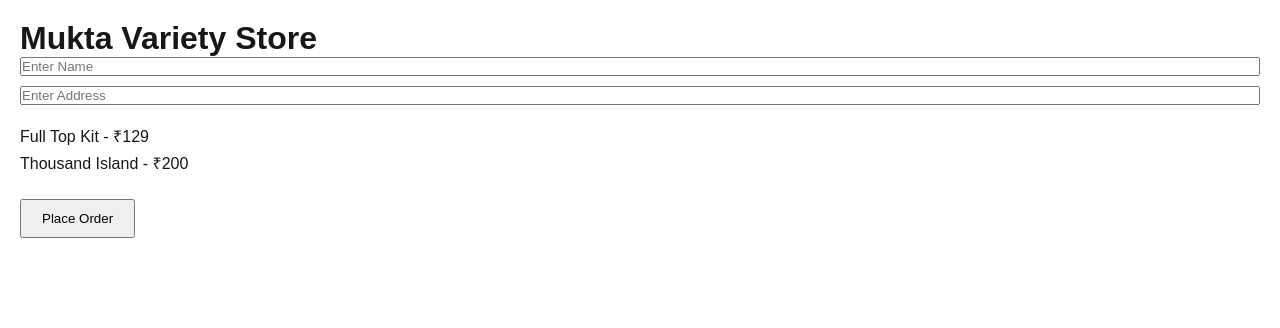
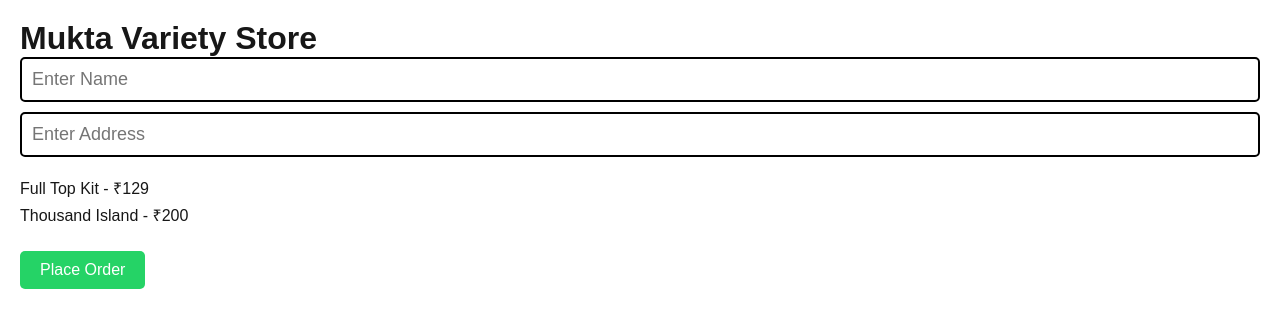
Before and after one commit to sarojrkhatri82-web/mukta-store, a Next.js app: page / in a window 1280 px wide. Shown: the top 328 px of the page. Built offline with nearby package versions, Linux system fonts and the light colour scheme.

Commit message:
Update store with visible inputs

```diff
--- a/pages/index.js
+++ b/pages/index.js
@@ -10,25 +10,21 @@ export default function Store() {
   ];
 
   const handlePlaceOrder = () => {
-    // Using your number 9530195743
     const message = `*New Order*%0AName: ${name}%0AAddress: ${address}%0AItems: ${products.map(p => p.name).join(', ')}`;
     window.open(`https://wa.me/919530195743?text=${message}`, '_blank');
   };
 
   return (
-    <div style={{ padding: '20px' }}>
+    <div style={{ padding: '20px', fontFamily: 'sans-serif' }}>
       <h1>Mukta Variety Store</h1>
-
       <div style={{ marginBottom: '20px', display: 'flex', flexDirection: 'column', gap: '10px' }}>
-        <input placeholder="Enter Name" onChange={(e) => setName(e.target.value)} />
-        <input placeholder="Enter Address" onChange={(e) => setAddress(e.target.value)} />
+        <input placeholder="Enter Name" style={{ padding: '10px', fontSize: '18px', border: '2px solid #000', borderRadius: '5px' }} onChange={(e) => setName(e.target.value)} />
+        <input placeholder="Enter Address" style={{ padding: '10px', fontSize: '18px', border: '2px solid #000', borderRadius: '5px' }} onChange={(e) => setAddress(e.target.value)} />
       </div>
-
       {products.map(p => (
         <div key={p.id} style={{ marginBottom: '5px' }}>{p.name} - ₹{p.price}</div>
       ))}
-
-      <button onClick={handlePlaceOrder} style={{ marginTop: '20px', padding: '10px 20px' }}>
+      <button onClick={handlePlaceOrder} style={{ marginTop: '20px', padding: '10px 20px', fontSize: '16px', backgroundColor: '#25D366', color: 'white', border: 'none', borderRadius: '5px' }}>
         Place Order
       </button>
     </div>
```
